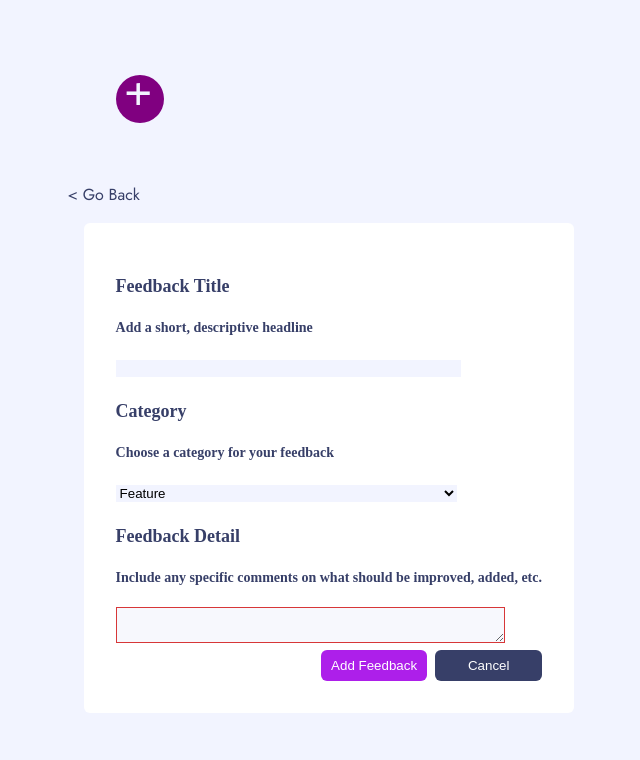
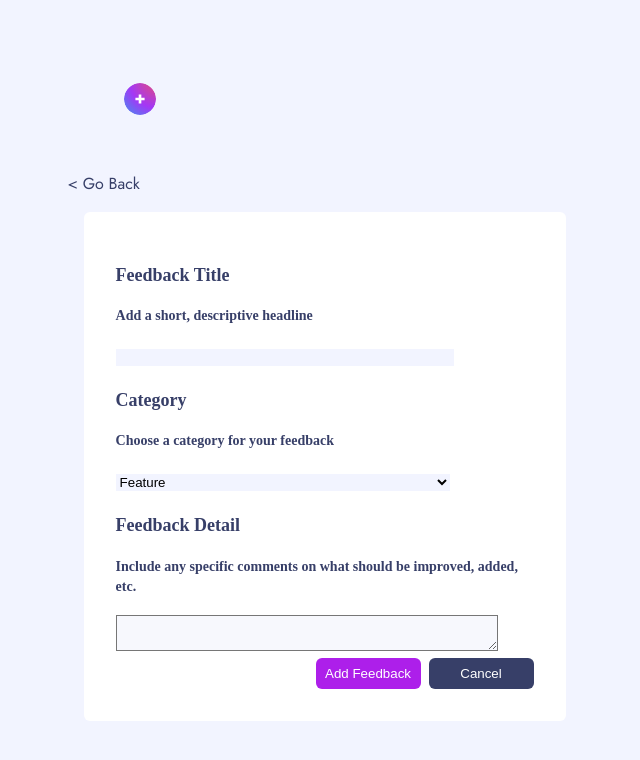
Before and after one commit to broscoe/product-feedback-app, a React (Vite) app in the folder client/: page /NewFeedback in a window 1280 px wide. Shown: the top 760 px of the page, without its empty margins (95-735 px from the left). Built offline with nearby package versions, Linux system fonts and the light colour scheme; no server answers.

Commit message:
added final touches to css

```diff
--- a/client/src/index.css
+++ b/client/src/index.css
@@ -62,6 +62,8 @@ button {
   color: #FFFFFF;
   width: 100%;
   padding: .5rem;
+  /* background-repeat: no-repeat; */
+  background-size: cover;
 }
 
 .suggestionsHeader {
@@ -86,7 +88,6 @@ button {
   align-self: flex-end;
 }
 
-
 .filterContainer {
   background-color: #FFFFFF;
   display: block;
@@ -110,6 +111,7 @@ form {
   padding: 2rem;
   margin: 1rem;
   border-radius: 6px;
+  width: 80%;
 }
 
 input,
@@ -163,6 +165,10 @@ select {
 
   .logo {
     background-image: url("./assets/suggestions/tablet/background-header.png");
+    width: 100%;
+    height: 100%;
+    /* background-repeat: no-repeat; */
+    background-size: cover;
   }
 
   #root {
@@ -184,7 +190,6 @@ select {
     min-height: 100vh;
   }
 
-
   .logo {
     grid-area: logo;
     border-radius: 6px;
@@ -198,6 +203,8 @@ select {
   .filterContainer {
     grid-area: filterContainer;
     border-radius: 6px;
+    width: 100%;
+    height: 100%;
   }
 
   .suggestionsContainer {
@@ -213,6 +220,8 @@ select {
   .logo {
     background-image: url("./assets/suggestions/desktop/background-header.png");
     border-radius: 6px;
+    background-repeat: no-repeat;
+    width: 100%;
   }
 
   #root {
@@ -254,7 +263,6 @@ select {
     width: 80%;
   }
 
-
 }
 
 @media (min-width:1000px) {
@@ -262,6 +270,7 @@ select {
   .logo {
     background-image: url("./assets/suggestions/desktop/background-header.png");
     border-radius: 6px;
+    background-repeat: no-repeat;
   }
 
   #root {
--- a/client/src/pages/Home.jsx
+++ b/client/src/pages/Home.jsx
@@ -31,7 +31,7 @@ export default function Home({ suggestions }) {
 
     useEffect(() => {
         setFilteredSuggestions(suggestions);
-      }, [suggestions]);
+    }, [suggestions]);
 
     return (
         <>
--- a/client/src/pages/NewFeedback.jsx
+++ b/client/src/pages/NewFeedback.jsx
@@ -2,7 +2,7 @@ import React from 'react';
 import { useState } from 'react';
 import { Link } from 'react-router-dom';
 import './newFeedback.css'
-import plusIcon from "../assets/icons/icon-plus.svg"
+import plusIcon from "../assets/icons/icon-new-feedback.svg"
 //import '../index.css';
 
 export default function NewFeedback() {
--- a/client/src/pages/newFeedback.css
+++ b/client/src/pages/newFeedback.css
@@ -14,14 +14,13 @@
  }
 
  #plusIcon {
-    /* background-color: linear-gradient(45deg, var(#373f68),var(purple)); */
-    background-color: purple;
-    border-radius: 100%;
+
+    border-radius: 10%;
     padding: .5rem;
     width: 2rem;
     height: 2rem;
     position:absolute;
-    top: 75px;
+    top: 25px;
  }
 
  #buttonContainer {
@@ -41,22 +40,12 @@
      grid-area: suggestionsContainer;
  }
 
- :required {
-     border-color: #d73738;
- }
-
  option:hover,
  option:focus {
      background: plum;
  }
 
  @media (min-width:420px) {
-     /* #formContainer {
-    display: block;
-    flex-direction: column;
-    align-content: center;
-    width: 100%;
-}  */
 
      #buttonContainer {
          flex-direction: row-reverse;
@@ -67,8 +56,24 @@
      form button {
          width: 25%;
      }
+
+     #plusIcon {
+        border-radius: 100%;
+        padding: .5rem;
+        width: 2rem;
+        height: 2rem;
+        position:absolute;
+        top: 140px;
+     }
  }
 
- @media (min-width:750px) {}
-
- @media (min-width:1000px) {}
+ @media (min-width:750px) {
+    #plusIcon {
+        border-radius: 100%;
+        padding: .5rem;
+        width: 2rem;
+        height: 2rem;
+        position:absolute;
+        top: 75px;
+     }
+ }
```
Also changed, not shown: client/src/components/SuggestionCard.jsx (+8 -8 lines), 1 other file (tests, documents, lock files or other folders).
